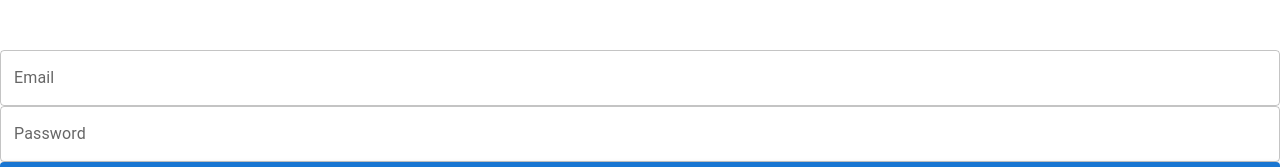
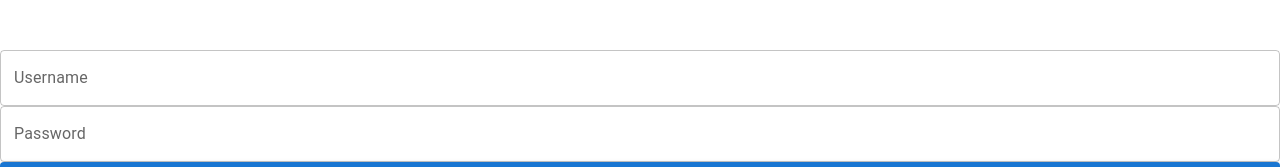
Before and after one commit to smartlightning/react-notes-frontend, a React (Create React App) app: page / in a window 1280 px wide. Shown: the top 167 px of the page. Built offline with nearby package versions, Linux system fonts and the light colour scheme.

Commit message:
🚧 Progress add authentication to app

```diff
--- a/src/pages/Login.tsx
+++ b/src/pages/Login.tsx
@@ -4,7 +4,9 @@ import { useFormik } from 'formik';
 import { Link } from 'react-router-dom';
 import * as yup from 'yup';
 import { NOTES } from '../Router';
+import { authService } from '../services/authService';
 import { LoginProps } from '../types/loginInterface';
+import { AuthData } from '../types/authenticationInterface';
 
 /*
 const validationSchema = yup.object({
@@ -18,15 +20,20 @@ const validationSchema = yup.object({
     .required('Password is required'),
 }); */
 const Login = () => {
+  const authenticateUser = (values: AuthData) => {
+    //post request user login
+    authService.login(values).then((res) => console.log(res.data));
+  };
   const formik = useFormik({
     initialValues: {
-      email: '',
+      username: '',
       password: '',
     },
     // validationSchema: validationSchema,
     onSubmit: (values: LoginProps) => {
+      authenticateUser(values);
 
-    //  alert(JSON.stringify(values, null, 2));
+      alert(JSON.stringify(values, null, 2));
     },
   });
 
@@ -35,13 +42,13 @@ const Login = () => {
       <form onSubmit={formik.handleSubmit}>
         <TextField
           fullWidth
-          id='email'
-          name='email'
-          label='Email'
-          value={formik.values.email}
+          id='username'
+          name='username'
+          label='Username'
+          value={formik.values.username}
           onChange={formik.handleChange}
-          error={formik.touched.email && Boolean(formik.errors.email)}
-          helperText={formik.touched.email && formik.errors.email}
+          error={formik.touched.username && Boolean(formik.errors.username)}
+          helperText={formik.touched.username && formik.errors.username}
         />
         <TextField
           fullWidth
@@ -54,14 +61,14 @@ const Login = () => {
           error={formik.touched.password && Boolean(formik.errors.password)}
           helperText={formik.touched.password && formik.errors.password}
         />
-        <Link to={NOTES}>
+        {/* <Link to={NOTES}> */}
           <Button color='primary' variant='contained' fullWidth type='submit'>
             Submit
           </Button>
-        </Link>
+        {/* </Link> */}
       </form>
     </Grid>
   );
-}
+};
 
 export default Login
--- /dev/null
+++ b/src/services/authHeader.ts
@@ -0,0 +1,5 @@
+
+export const authHeader = () => {
+    let token = sessionStorage.getItem('token')
+    return {Authorization: 'Bearer ' + token }
+}
--- a/src/services/authService.ts
+++ b/src/services/authService.ts
@@ -1,10 +1,13 @@
 import { AuthData } from '../types/authenticationInterface';
+import { authHeader } from './authHeader';
 import { restClient } from './client';
 
-export const notesService = {
-  getAllNotes: async (authData: AuthData) => {
+export const authService = {
+  login: async (authData: AuthData) => {
     return restClient.post('/user/login', authData, {
       //headers
+      headers: {
+      }
     });
   },
 };
--- a/src/services/notesService.ts
+++ b/src/services/notesService.ts
@@ -1,8 +1,11 @@
 import { Noteslist } from '../types/noteInterface';
+import { authHeader } from './authHeader';
 import { restClient } from './client';
 
 export const notesService = {
   getAllNotes: async () => {
-    return restClient.get<Noteslist>('/notes/basic_notes', {});
+    return restClient.get<Noteslist>('/notes/basic_notes', {
+      headers: authHeader()
+    });
   },
 };
--- a/src/types/loginInterface.ts
+++ b/src/types/loginInterface.ts
@@ -1,4 +1,4 @@
 export interface LoginProps {
-    email: string;
+    username: string;
     password: string;
 }
```
